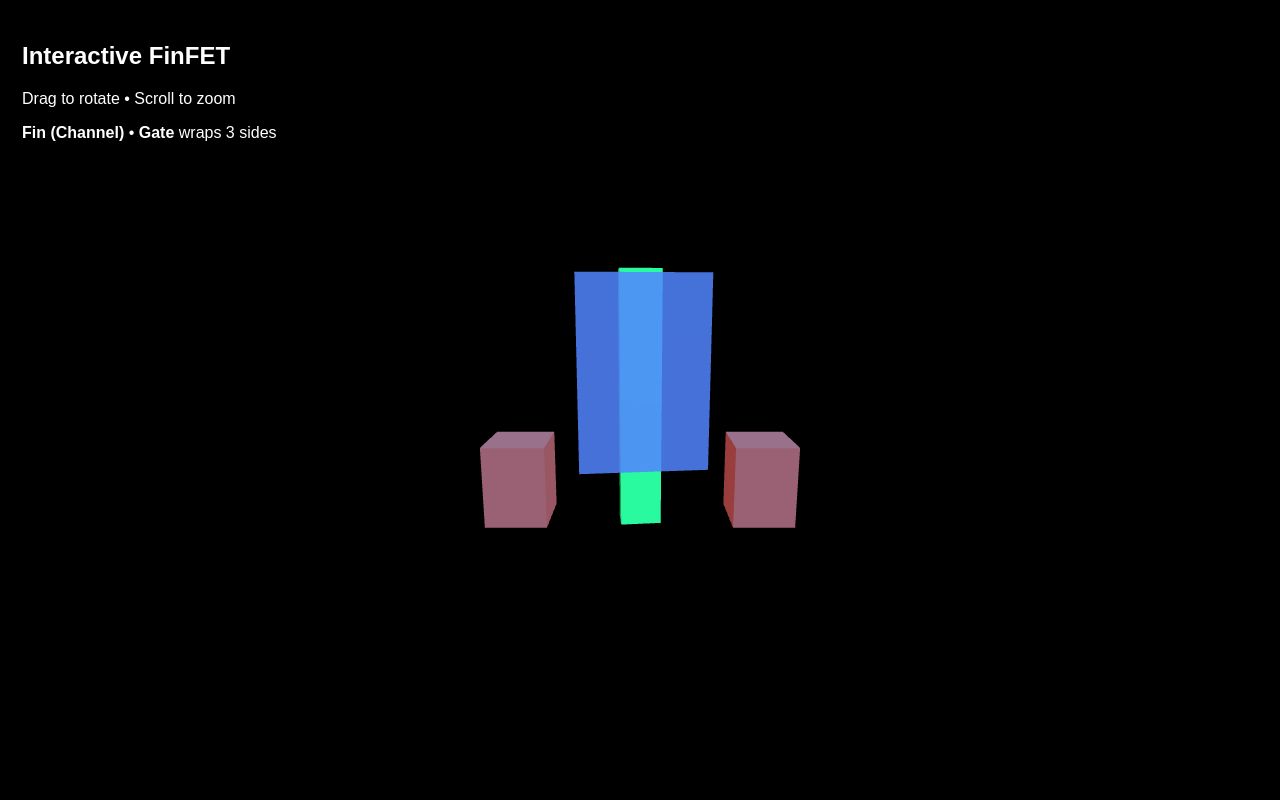
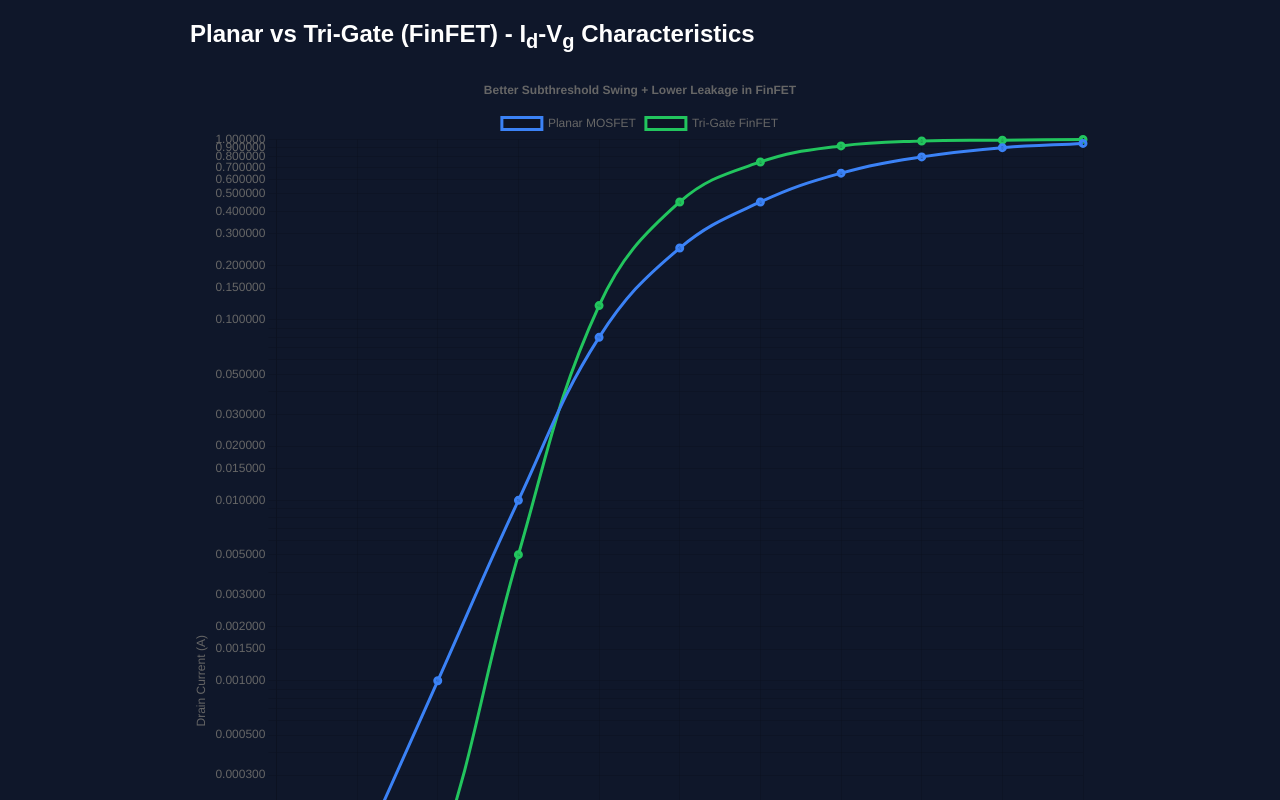
Before and after one commit to najlabintnajeeb/FinFET-Circuit-Design, a plain HTML site: page Module_1_Scaling_Beyond_CMOS/L3_Introduction_To_FinFETs/finfet-3d.html in a window 1280 px wide. Shown: the top 800 px of the page. Drawn offline with nearby package versions, Linux system fonts and the light colour scheme; animation ran at ten frames a second.

Commit message:
Update finfet-3d.html

```diff
--- a/Module_1_Scaling_Beyond_CMOS/L3_Introduction_To_FinFETs/finfet-3d.html
+++ b/Module_1_Scaling_Beyond_CMOS/L3_Introduction_To_FinFETs/finfet-3d.html
@@ -3,102 +3,54 @@
 <head>
   <meta charset="UTF-8">
   <meta name="viewport" content="width=device-width, initial-scale=1.0">
-  <title>Interactive FinFET 3D Model</title>
-  <script src="https://cdnjs.cloudflare.com/ajax/libs/three.js/r134/three.min.js"></script>
+  <title>Id-Vg Curve Comparison</title>
+  <script src="https://cdn.jsdelivr.net/npm/chart.js@4.4.1/dist/chart.umd.min.js"></script>
   <style>
-    body { margin: 0; background: #0f172a; color: white; font-family: Arial, sans-serif; }
-    #info {
-      position: absolute; top: 10px; left: 10px; background: rgba(0,0,0,0.7);
-      padding: 12px; border-radius: 8px; max-width: 300px;
-    }
+    body { margin: 20px; background: #0f172a; color: white; font-family: Arial; }
+    .container { max-width: 900px; margin: auto; }
   </style>
 </head>
 <body>
-  <div id="info">
-    <h2>Interactive FinFET</h2>
-    <p>Drag to rotate • Scroll to zoom</p>
-    <p><strong>Fin (Channel)</strong> • <strong>Gate</strong> wraps 3 sides</p>
+  <div class="container">
+    <h2>Planar vs Tri-Gate (FinFET) - I<sub>d</sub>-V<sub>g</sub> Characteristics</h2>
+    <canvas id="idvgChart" height="400"></canvas>
   </div>
 
   <script>
-    let scene, camera, renderer;
-    let fin, gate;
-
-    function init() {
-      scene = new THREE.Scene();
-      camera = new THREE.PerspectiveCamera(75, window.innerWidth / window.innerHeight, 0.1, 1000);
-      renderer = new THREE.WebGLRenderer({ antialias: true });
-      renderer.setSize(window.innerWidth, window.innerHeight);
-      document.body.appendChild(renderer.domElement);
-
-      // Lights
-      const ambient = new THREE.AmbientLight(0xffffff, 0.6);
-      scene.add(ambient);
-      const directional = new THREE.DirectionalLight(0x00aaff, 1);
-      directional.position.set(5, 10, 7);
-      scene.add(directional);
-
-      // Fin (Channel) - Vertical Silicon Fin
-      const finGeometry = new THREE.BoxGeometry(0.4, 2.5, 0.2);
-      const finMaterial = new THREE.MeshPhongMaterial({ color: 0x44ff88, shininess: 30 });
-      fin = new THREE.Mesh(finGeometry, finMaterial);
-      scene.add(fin);
-
-      // Gate (wraps around fin)
-      const gateGeometry = new THREE.BoxGeometry(1.2, 1.8, 0.8);
-      const gateMaterial = new THREE.MeshPhongMaterial({
-        color: 0x8888ff,
-        transparent: true,
-        opacity: 0.85
-      });
-      gate = new THREE.Mesh(gateGeometry, gateMaterial);
-      gate.position.y = 0.3;
-      scene.add(gate);
-
-      // Source & Drain
-      const sdGeometry = new THREE.BoxGeometry(0.6, 0.8, 0.6);
-      const sdMaterial = new THREE.MeshPhongMaterial({ color: 0xff6666 });
-      const source = new THREE.Mesh(sdGeometry, sdMaterial);
-      source.position.set(-1.2, -0.8, 0);
-      scene.add(source);
-
-      const drain = new THREE.Mesh(sdGeometry, sdMaterial);
-      drain.position.set(1.2, -0.8, 0);
-      scene.add(drain);
-
-      camera.position.set(0, 1, 5);
-      camera.lookAt(0, 0, 0);
-
-      // Mouse controls (simple orbit)
-      let isDragging = false;
-      let previousMouseX = 0;
-      window.addEventListener('mousedown', () => isDragging = true);
-      window.addEventListener('mouseup', () => isDragging = false);
-      window.addEventListener('mousemove', (e) => {
-        if (isDragging) {
-          fin.rotation.y += (e.clientX - previousMouseX) * 0.005;
-          gate.rotation.y += (e.clientX - previousMouseX) * 0.005;
+    const ctx = document.getElementById('idvgChart');
+    new Chart(ctx, {
+      type: 'line',
+      data: {
+        labels: [0, 0.1, 0.2, 0.3, 0.4, 0.5, 0.6, 0.7, 0.8, 0.9, 1.0],
+        datasets: [
+          {
+            label: 'Planar MOSFET',
+            data: [0.00001, 0.0001, 0.001, 0.01, 0.08, 0.25, 0.45, 0.65, 0.8, 0.9, 0.95],
+            borderColor: '#3b82f6',
+            tension: 0.4,
+            borderWidth: 3
+          },
+          {
+            label: 'Tri-Gate FinFET',
+            data: [0.000001, 0.00001, 0.0001, 0.005, 0.12, 0.45, 0.75, 0.92, 0.98, 0.99, 1.0],
+            borderColor: '#22c55e',
+            tension: 0.4,
+            borderWidth: 3
+          }
+        ]
+      },
+      options: {
+        animation: { duration: 2500, easing: 'easeOutQuart' },
+        scales: {
+          y: { type: 'logarithmic', title: { display: true, text: 'Drain Current (A)' } },
+          x: { title: { display: true, text: 'Gate Voltage (V)' } }
+        },
+        plugins: {
+          legend: { position: 'top' },
+          title: { display: true, text: 'Better Subthreshold Swing + Lower Leakage in FinFET' }
         }
-        previousMouseX = e.clientX;
-      });
-
-      window.addEventListener('resize', () => {
-        camera.aspect = window.innerWidth / window.innerHeight;
-        camera.updateProjectionMatrix();
-        renderer.setSize(window.innerWidth, window.innerHeight);
-      });
-
-      animate();
-    }
-
-    function animate() {
-      requestAnimationFrame(animate);
-      fin.rotation.y += 0.002;
-      gate.rotation.y += 0.002;
-      renderer.render(scene, camera);
-    }
-
-    init();
+      }
+    });
   </script>
 </body>
 </html>
```
